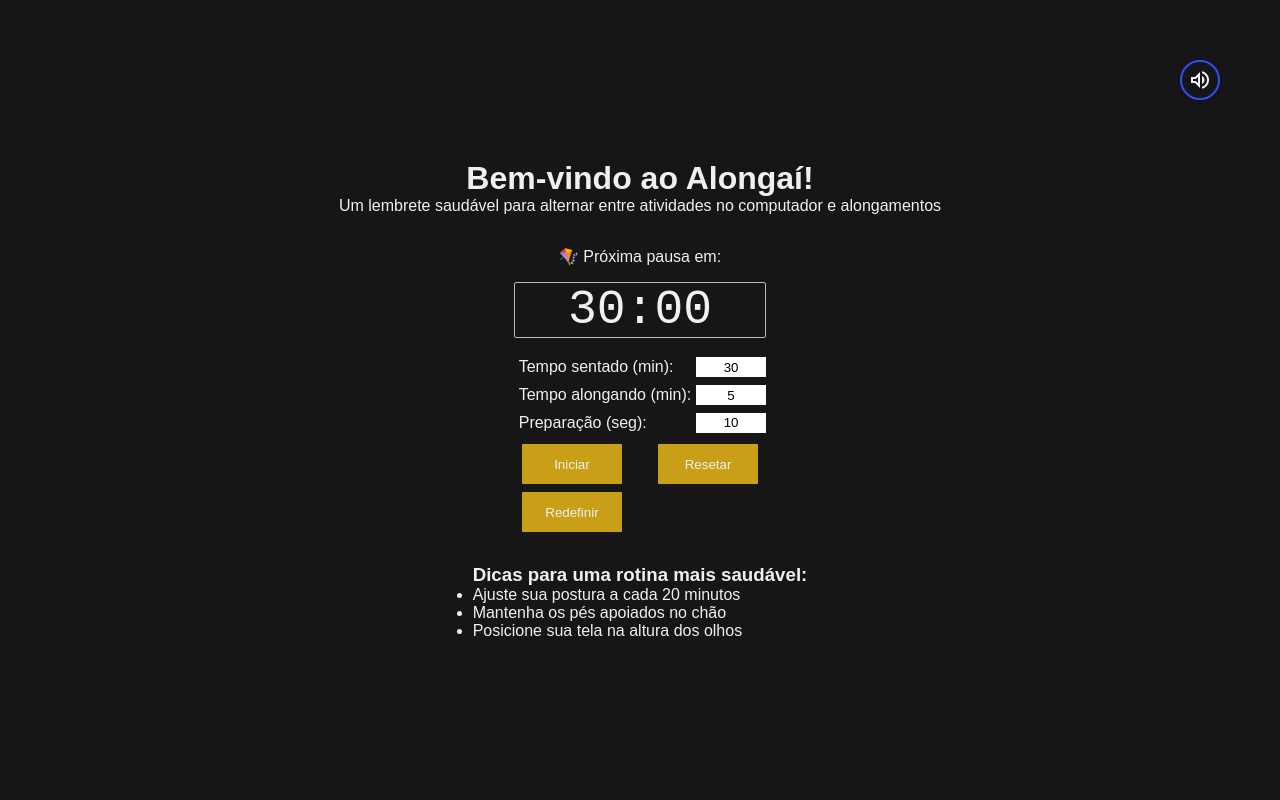
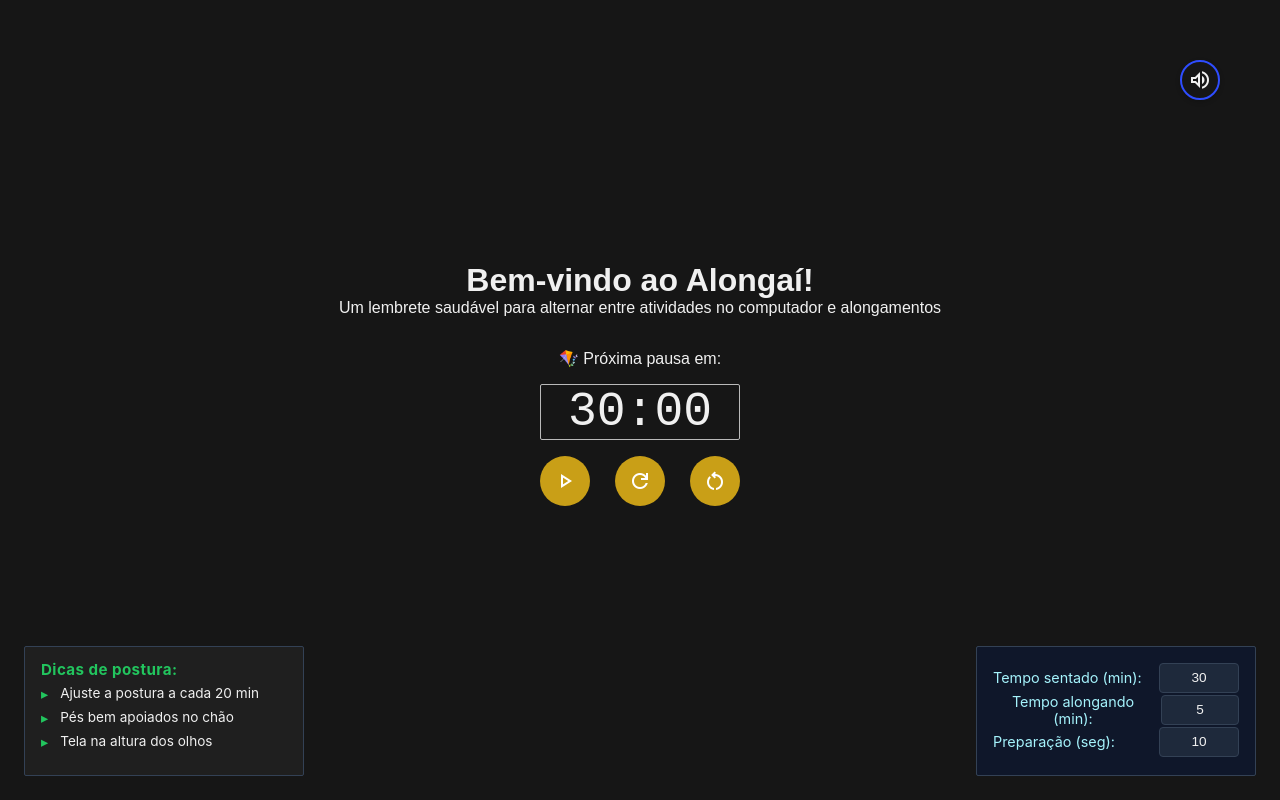
Before and after one commit to icadorin/alongai, a React (Vite) app: page / in a window 1280 px wide. Built offline with nearby package versions, Linux system fonts and the light colour scheme.

Commit message:
Input improvements

```diff
--- a/src/components/DualTimer.tsx
+++ b/src/components/DualTimer.tsx
@@ -1,4 +1,5 @@
 import { useState, useEffect, useRef, useCallback } from 'react';
+import { useNumericInput } from '../hooks/useNumericInput';
 import bellStart from '../sounds/bell-start.mp3';
 import bellFinish from '../sounds/bell-finish.mp3';
 import mediumBell from '../sounds/medium-bell-ringing-far.mp3';
@@ -55,6 +56,60 @@ export function DualTimer() {
     duration: number;
     initialVolume: number;
   } | null>(null);
+
+  const {
+    inputValue: sittingInputValue,
+    handleInputChange: originalHandleSittingChange,
+    handleInputBlur: originalHandleSittingBlur,
+    inputRef: sittingInputRef,
+  } = useNumericInput({
+    initialValue: sittingTime,
+    setter: setSittingTime,
+    minValue: 20,
+    maxValue: 240,
+    conversionUnit: 60,
+  });
+
+  const handleSittingChange = originalHandleSittingChange;
+  const handleSittingBlur = originalHandleSittingBlur;
+
+  const {
+    inputValue: stretchingInputValue,
+    handleInputChange: handleStretchingChange,
+    handleInputBlur: handleStretchingBlur,
+    inputRef: stretchingInputRef,
+  } = useNumericInput({
+    initialValue: stretchingTime,
+    setter: setStretchingTime,
+    minValue: 1,
+    maxValue: 240,
+    conversionUnit: 60,
+  });
+
+  const {
+    inputValue: preparationInputValue,
+    handleInputChange: handlePreparationChange,
+    handleInputBlur: handlePreparationBlur,
+    inputRef: preparationInputRef,
+  } = useNumericInput({
+    initialValue: preparationTime,
+    setter: setPreparationTime,
+    minValue: 5,
+    maxValue: 30,
+    conversionUnit: 1,
+  });
+
+  useEffect(() => {
+    if (!isActive) {
+      if (mode === 'sitting') {
+        setTimeLeft(sittingTime);
+      } else if (mode === 'stretching') {
+        setTimeLeft(stretchingTime);
+      } else if (mode === 'preparing') {
+        setTimeLeft(preparationTime);
+      }
+    }
+  }, [sittingTime, stretchingTime, preparationTime, isActive, mode]);
 
   useEffect(() => {
     soundBellStartRef.current = new Audio(bellStart);
@@ -523,29 +578,12 @@ export function DualTimer() {
     return `${mins.toString().padStart(2, '0')}:${secs.toString().padStart(2, '0')}`;
   }, []);
 
-  const handleTimeChange = useCallback(
-    (type: 'sitting' | 'stretching' | 'preparation', value: number) => {
-      if (!isActive) {
-        if (type === 'sitting') {
-          setSittingTime(value * 60);
-          if (mode === 'sitting') setTimeLeft(value * 60);
-        } else if (type === 'stretching') {
-          setStretchingTime(value * 60);
-          if (mode === 'stretching') setTimeLeft(value * 60);
-        } else {
-          setPreparationTime(value);
-          if (mode === 'preparing') setTimeLeft(value);
-        }
-      }
-    },
-    [isActive, mode]
-  );
-
   return (
     <div className="timer-container">
       <button
         className={`sound-button ${isMuted ? 'sound-on' : 'sound-off'}`}
         onClick={handleMuteToggle}
+        title={isMuted ? 'Ativar Som' : 'Silenciar'}
       >
         {isMuted ? (
           <span className="material-symbols-outlined">volume_off</span>
@@ -553,6 +591,7 @@ export function DualTimer() {
           <span className="material-symbols-outlined">volume_up</span>
         )}
       </button>
+
       <div className={`timer-mode ${mode}`}>
         {mode === 'sitting'
           ? '🪁 Próxima pausa em:'
@@ -560,6 +599,7 @@ export function DualTimer() {
           ? '🔔 Prepare-se para alongar!'
           : '🤸‍♂️ Hora de Alongar!'}
       </div>
+
       <div
         className={`timer-display ${
           mode === 'sitting'
@@ -571,14 +611,18 @@ export function DualTimer() {
       >
         {formatTime(timeLeft)}
       </div>
+
       <div className="timer-settings">
         <div>
           <label>Tempo sentado (min): </label>
           <input
             type="number"
-            min="1"
-            value={Math.floor(sittingTime / 60)}
-            onChange={(e) => handleTimeChange('sitting', parseInt(e.target.value))}
+            min="20"
+            max="240"
+            value={sittingInputValue}
+            onChange={handleSittingChange}
+            onBlur={handleSittingBlur}
+            ref={sittingInputRef}
             disabled={isActive}
           />
         </div>
@@ -586,9 +630,12 @@ export function DualTimer() {
           <label>Tempo alongando (min): </label>
           <input
             type="number"
-            min="5"
-            value={Math.floor(stretchingTime / 60)}
-            onChange={(e) => handleTimeChange('stretching', parseInt(e.target.value))}
+            min="1"
+            max="240"
+            value={stretchingInputValue}
+            onChange={handleStretchingChange}
+            onBlur={handleStretchingBlur}
+            ref={stretchingInputRef}
             disabled={isActive}
           />
         </div>
@@ -598,20 +645,34 @@ export function DualTimer() {
             type="number"
             min="5"
             max="30"
-            value={preparationTime}
-            onChange={(e) => handleTimeChange('preparation', parseInt(e.target.value))}
+            value={preparationInputValue}
+            onChange={handlePreparationChange}
+            onBlur={handlePreparationBlur}
+            ref={preparationInputRef}
             disabled={isActive}
           />
         </div>
       </div>
-      <div className="timer-controls">
-        <button onClick={handleStartPause}>
-          {!isActive ? 'Iniciar' : isPaused ? 'Continuar' : 'Pausar'}
+
+      <div className="timer-controls main-actions">
+        <button
+          onClick={handleStartPause}
+          title={!isActive ? 'Iniciar' : isPaused ? 'Continuar' : 'Pausar'}
+        >
+          {!isActive || isPaused ? (
+            <span className="material-symbols-outlined">play_arrow</span>
+          ) : (
+            <span className="material-symbols-outlined">pause</span>
+          )}
         </button>
-        <button onClick={handleReset}>Resetar</button>
-      </div>
-      <div className="timer-controls">
-        <button onClick={handleHardReset}>Redefinir</button>
+
+        <button onClick={handleReset} title="Reiniciar Timer">
+          <span className="material-symbols-outlined">refresh</span>
+        </button>
+
+        <button onClick={handleHardReset} title="Redefinir valores">
+          <span className="material-symbols-outlined">restart_alt</span>{' '}
+        </button>
       </div>
     </div>
   );
--- /dev/null
+++ b/src/hooks/useNumericInput.ts
@@ -0,0 +1,71 @@
+import React, { useState, useCallback, useEffect, useRef } from 'react';
+
+interface UseNumericInputProps {
+  initialValue: number;
+  setter: React.Dispatch<React.SetStateAction<number>>;
+  minValue: number;
+  maxValue: number;
+  conversionUnit?: number;
+}
+
+export const useNumericInput = ({
+  initialValue,
+  setter,
+  minValue,
+  maxValue,
+  conversionUnit = 1,
+}: UseNumericInputProps) => {
+  const [inputValue, setInputValue] = useState<string>(
+    String(Math.floor(initialValue / conversionUnit))
+  );
+
+  const inputRef = useRef<HTMLInputElement>(null);
+
+  useEffect(() => {
+    const currentDisplayedValue = String(Math.floor(initialValue / conversionUnit));
+
+    if (
+      inputValue !== currentDisplayedValue &&
+      inputRef.current &&
+      document.activeElement !== inputRef.current
+    ) {
+      setInputValue(currentDisplayedValue);
+    }
+  }, [initialValue, conversionUnit, inputValue]);
+
+  const handleInputChange = useCallback((e: React.ChangeEvent<HTMLInputElement>) => {
+    let newValue = e.target.value;
+
+    if (newValue.length > 3) {
+      newValue = newValue.slice(0, 3);
+    }
+
+    if (!/^\d*$/.test(newValue)) {
+      return;
+    }
+
+    setInputValue(newValue);
+  }, []);
+
+  const handleInputBlur = useCallback(
+    (e: React.FocusEvent<HTMLInputElement>) => {
+      const finalRawValue = e.target.value;
+      let parsedValue: number;
+
+      if (finalRawValue === '' || isNaN(parseInt(finalRawValue, 10))) {
+        parsedValue = minValue;
+      } else {
+        parsedValue = parseInt(finalRawValue, 10);
+      }
+
+      parsedValue = Math.max(minValue, parsedValue);
+      parsedValue = Math.min(maxValue, parsedValue);
+
+      setter(parsedValue * conversionUnit);
+      setInputValue(String(parsedValue));
+    },
+    [setter, minValue, maxValue, conversionUnit]
+  );
+
+  return { inputValue, handleInputChange, handleInputBlur, inputRef };
+};
--- a/src/pages/Home.tsx
+++ b/src/pages/Home.tsx
@@ -1,5 +1,6 @@
 import { DualTimer } from '../components/DualTimer.tsx';
 import '../styles/home.css';
+import '../styles/dual-timer.css';
 
 export default function Home() {
   return (
@@ -9,11 +10,11 @@ export default function Home() {
         <p>Um lembrete saudável para alternar entre atividades no computador e alongamentos</p>
         <DualTimer />
         <div className="health-tips">
-          <h3>Dicas para uma rotina mais saudável:</h3>
-          <ul>
-            <li>Ajuste sua postura a cada 20 minutos</li>
-            <li>Mantenha os pés apoiados no chão</li>
-            <li>Posicione sua tela na altura dos olhos</li>
+          <h4>Dicas de postura:</h4>
+          <ul className="tips-list">
+            <li>Ajuste a postura a cada 20 min</li>
+            <li>Pés bem apoiados no chão</li>
+            <li>Tela na altura dos olhos</li>
           </ul>
         </div>
       </div>
--- /dev/null
+++ b/src/styles/dual-timer.css
@@ -0,0 +1,153 @@
+.container {
+  display: flex;
+  flex-direction: column;
+  align-items: center;
+  justify-content: center;
+  height: 200px;
+}
+
+.timer-display {
+  font-size: 3rem;
+  font-family: monospace;
+  margin-top: 1rem;
+  margin-bottom: 1rem;
+  border-radius: 2px;
+  width: 200px;
+}
+
+.border-sit {
+  border: solid 1px var(--color-timer-sit);
+}
+
+.border-prep {
+  border: solid 1px var(--color-timer-prep);
+}
+
+.border-stretch {
+  border: solid 1px var(--color-timer-stretch);
+}
+
+.sound-button {
+  position: absolute;
+  top: 60px;
+  right: 60px;
+  border-radius: 50%;
+  height: 40px;
+  width: 40px;
+
+  display: flex;
+  justify-content: center;
+  align-items: center;
+
+  background-color: var(--color-tertiary);
+  color: var(--color-button-text);
+  font-size: 1.5rem;
+  border: none;
+  cursor: pointer;
+  box-shadow: 0 2px 5px rgba(0, 0, 0, 0.2);
+  transition: transform 0.2s ease-in-out, box-shadow 0.2s ease-in-out;
+}
+
+.sound-button:hover {
+  transform: scale(1.1);
+  box-shadow: 0 4px 10px rgba(0, 0, 0, 0.3);
+}
+
+.sound-button.sound-on {
+  border: solid 2px var(--color-sound-off);
+}
+
+.sound-button.sound-off {
+  border: solid 2px var(--color-sound-on);
+}
+
+.timer-controls {
+  display: flex;
+  justify-content: space-between;
+  margin-top: 0.5rem;
+}
+
+.timer-controls button {
+  padding: 0.8rem;
+  width: 50px;
+  height: 50px;
+  display: flex;
+  align-items: center;
+  justify-content: center;
+  font-size: 1.5rem;
+  border-radius: 50%;
+  background-color: var(--color-primary);
+  color: white;
+  border: none;
+  cursor: pointer;
+  transition: background-color 0.2s ease, transform 0.1s ease;
+}
+
+/* (Chrome, Safari, Edge, Opera) */
+input[type='number']::-webkit-outer-spin-button,
+input[type='number']::-webkit-inner-spin-button {
+  -webkit-appearance: none;
+  margin: 0;
+}
+
+/* Firefox */
+input[type='number'] {
+  -moz-appearance: textfield;
+}
+
+/*TODO  remover desse arquivo css abaixo;
+        ajustar o border do sound button. */
+
+.timer-settings {
+  position: fixed;
+  bottom: 1.5rem;
+  right: 1.5rem;
+  gap: 0.75rem;
+  margin-top: 1.5rem;
+  max-width: 320px;
+  padding: 1rem;
+  background-color: var(--color-dark-blue);
+  border: 1px solid var(--color-border);
+  border-radius: 2px;
+  box-shadow: inset 0 0 0.5px var(--color-light-green);
+  color: #e2e8f0;
+  font-family: 'Inter', 'Segoe UI', sans-serif;
+  font-size: 0.9rem;
+  height: 130px;
+  width: 280px;
+}
+
+.timer-settings > div {
+  display: flex;
+  align-items: center;
+  justify-content: space-between;
+}
+
+.timer-settings label {
+  padding-right: 0.5rem;
+  color: var(--color-light-blue);
+}
+
+.timer-settings input {
+  width: 80px;
+  padding: 0.4rem 0.6rem;
+  border-radius: 4px;
+  border: 1px solid var(--color-border);
+  background-color: var(--color-midnight-blue);
+  color: var(--color-text);
+  text-align: center;
+  transition: border 0.2s ease, background-color 0.2s ease;
+  font-size: 0.85rem;
+}
+
+.timer-settings input:focus {
+  outline: none;
+  border-color: var(--color-green);
+  background-color: var(--color-dark-blue);
+}
+
+.timer-settings input:disabled {
+  opacity: 0.5;
+  cursor: not-allowed;
+  border-style: dashed;
+}
--- a/src/styles/home.css
+++ b/src/styles/home.css
@@ -3,14 +3,6 @@
   justify-content: center;
   align-items: center;
   min-height: 100vh;
-}
-
-.container {
-  display: flex;
-  flex-direction: column;
-  align-items: center;
-  justify-content: center;
-  height: 200px;
 }
 
 .timer-container {
@@ -19,116 +11,45 @@
   margin: 2rem auto;
 }
 
-.timer-display {
-  font-size: 3rem;
-  font-family: monospace;
-  margin-top: 1rem;
-  margin-bottom: 1rem;
+.health-tips {
+  position: fixed;
+  bottom: 1.5rem;
+  left: 1.5rem;
+  background: var(--color-surface);
+  border: 1px solid var(--color-border);
+  padding: 0.8rem 1rem;
   border-radius: 2px;
+  font-family: 'Inter', 'Segoe UI', sans-serif;
+  font-size: 0.85rem;
+  color: var(--color-text);
+  height: 130px;
+  width: 280px;
 }
 
-.border-sit {
-  border: solid 1px var(--color-timer-sit);
+.health-tips h4 {
+  margin: 0 0 0.4rem;
+  font-size: 0.95rem;
+  color: var(--color-green);
+  letter-spacing: 0.4px;
 }
 
-.border-prep {
-  border: solid 1px var(--color-timer-prep);
-}
-
-.border-stretch {
-  border: solid 1px var(--color-timer-stretch);
-}
-
-.timer-settings > div {
-  display: flex;
-  align-items: center;
-  justify-content: space-between;
-}
-
-.timer-settings label {
-  display: inline-block;
-  padding: 0.3rem;
-}
-
-.timer-settings input {
-  height: 20px;
-  width: 70px;
-  border: none;
-  outline: none;
-  text-align: center;
-}
-
-.timer-settings input:disabled {
-  background-color: var(--color-muted);
-}
-
-.timer-settings input:focus {
-  outline: 3px solid var(--color-focus);
-}
-
-.sound-button {
-  position: absolute;
-  top: 60px;
-  right: 60px;
-  border-radius: 50%;
-  height: 40px;
-  width: 40px;
-
-  display: flex;
-  justify-content: center;
-  align-items: center;
-
-  background-color: var(--color-tertiary);
-  color: var(--color-button-text);
-  font-size: 1.5rem;
-  border: none;
-  cursor: pointer;
-  box-shadow: 0 2px 5px rgba(0, 0, 0, 0.2);
-  transition: transform 0.2s ease-in-out, box-shadow 0.2s ease-in-out;
-}
-
-.sound-button:hover {
-  transform: scale(1.1);
-  box-shadow: 0 4px 10px rgba(0, 0, 0, 0.3);
-}
-
-.sound-button.sound-on {
-  border: solid 2px var(--color-sound-off);
-}
-
-.sound-button.sound-off {
-  border: solid 2px var(--color-sound-on);
-}
-
-.timer-controls {
-  display: flex;
-  justify-content: space-between;
-  margin-top: 0.5rem;
-}
-
-.timer-controls button {
-  padding: 0.6rem 1rem;
-  margin: 0 0.5rem;
-  border: none;
-  cursor: pointer;
-  border-radius: 1px;
-  color: var(--color-text);
-  background-color: var(--color-primary);
-  height: 40px;
-  min-width: 100px;
-  display: flex;
-  align-items: center;
-  justify-content: center;
-}
-
-/* (Chrome, Safari, Edge, Opera) */
-input[type='number']::-webkit-outer-spin-button,
-input[type='number']::-webkit-inner-spin-button {
-  -webkit-appearance: none;
+.tips-list {
+  list-style: none;
+  padding: 0;
   margin: 0;
 }
 
-/* Firefox */
-input[type='number'] {
-  -moz-appearance: textfield;
+.tips-list li {
+  position: relative;
+  padding-left: 1.2rem;
+  margin-bottom: 0.4rem;
+  line-height: 1.3;
 }
+
+.tips-list li::before {
+  content: '▸';
+  position: absolute;
+  left: 0;
+  color: var(--color-green);
+  font-size: 0.9rem;
+}
--- a/src/styles/variables.css
+++ b/src/styles/variables.css
@@ -12,6 +12,12 @@
   --color-sound-off: #ff0000;
   --color-sound-on: #2e4dff;
   --color-black: #000000;
+  --color-border: #334155;
+  --color-green: #22c55e;
+  --color-light-green: #22c55e33;
+  --color-dark-blue: #0f172a;
+  --color-midnight-blue: #1e293b;
+  --color-light-blue: #a5f3fc;
 
   --font-base: 1rem;
   --font-large: 1.5rem;
```
